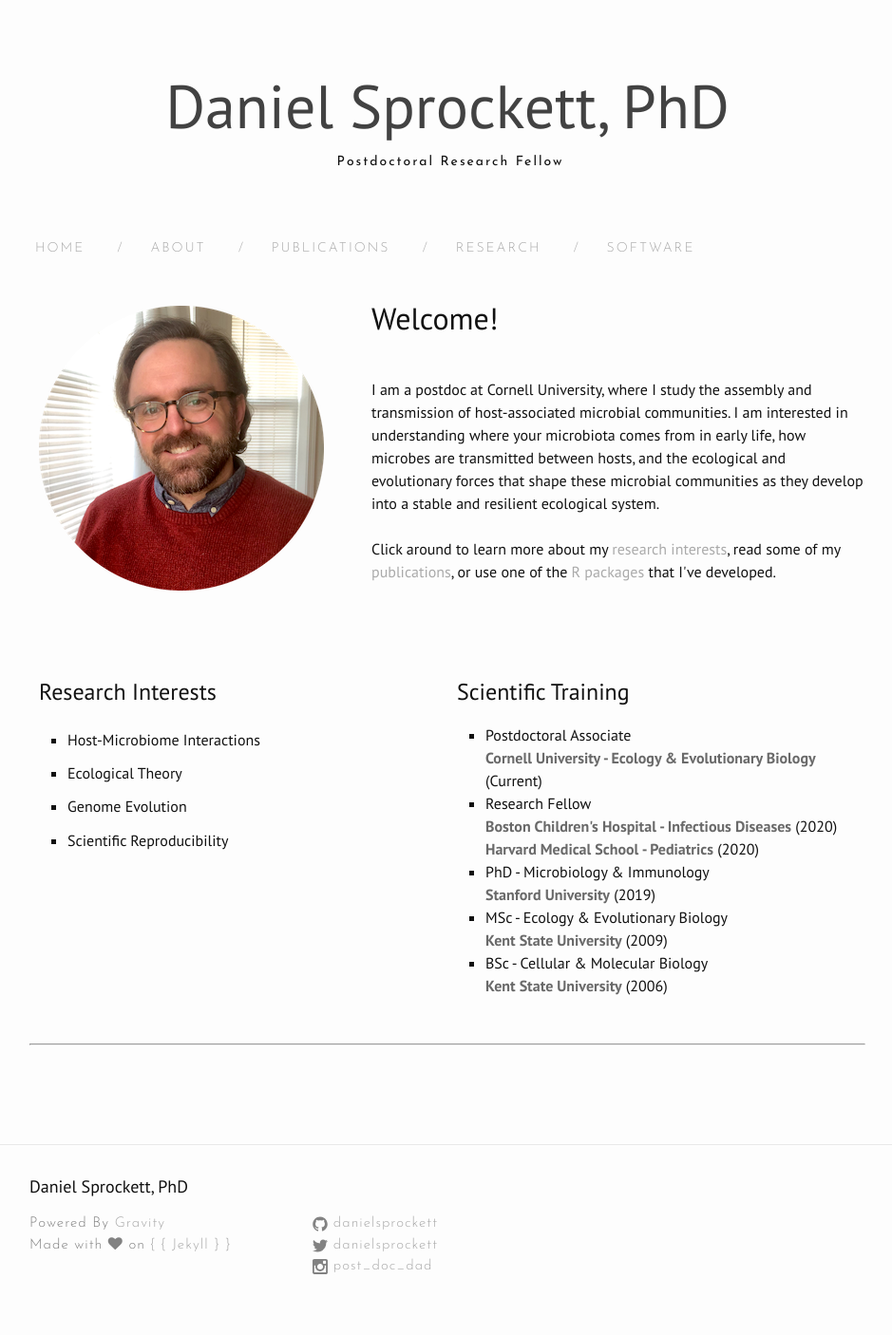
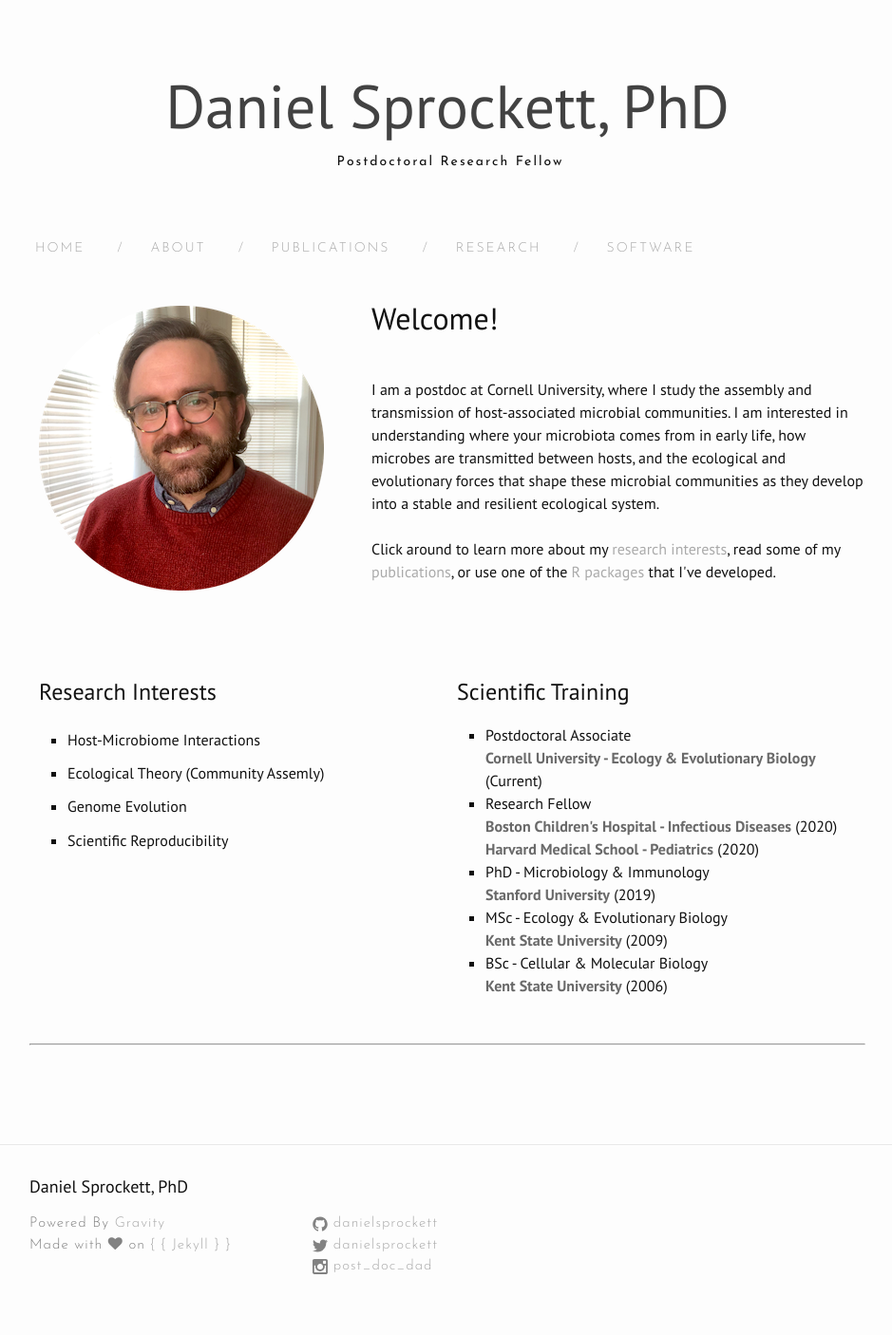
Before and after one commit to DanielSprockett/danielsprockett.github.io, a Jekyll site: the page built from index.html, in a window 1280 px wide. Shown: the whole page at 95% size, without its empty margins (169-1108 px from the left). Built offline with Jekyll 4.4.1, drawn with Linux system fonts in a browser that asks for light colours; nearby versions of some CDN libraries; the list of posts is cut into pages by our own code.

Commit message:
Update index.html

```diff
--- a/index.html
+++ b/index.html
@@ -48,7 +48,7 @@ layout: default
     <h2>Research Interests</h2>
       <ul style="list-style-type:square;line-height:220%">
         <li>Host-Microbiome Interactions</li>
-        <li>Ecological Theory</li>
+        <li>Ecological Theory (Community Assemly)</li>
         <li>Genome Evolution</li>
         <li>Scientific Reproducibility</li>
     </ul>
```
